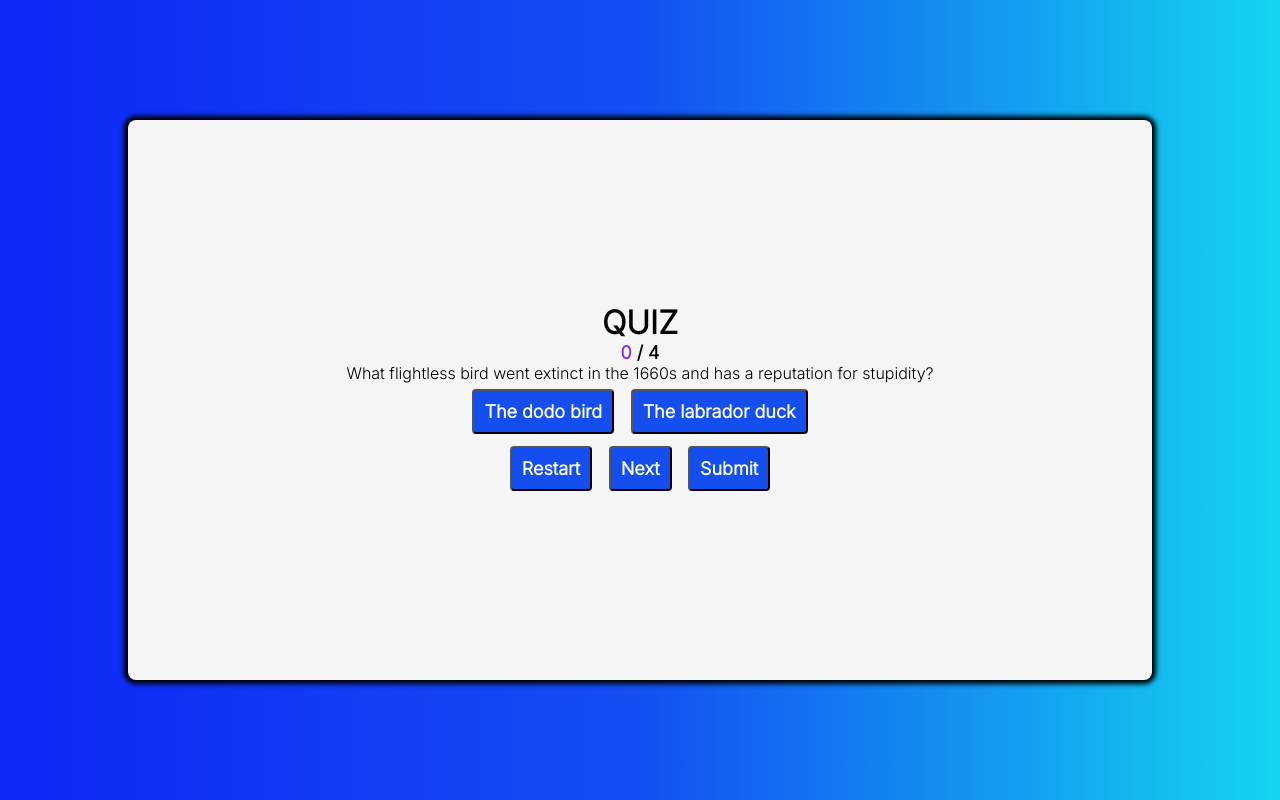
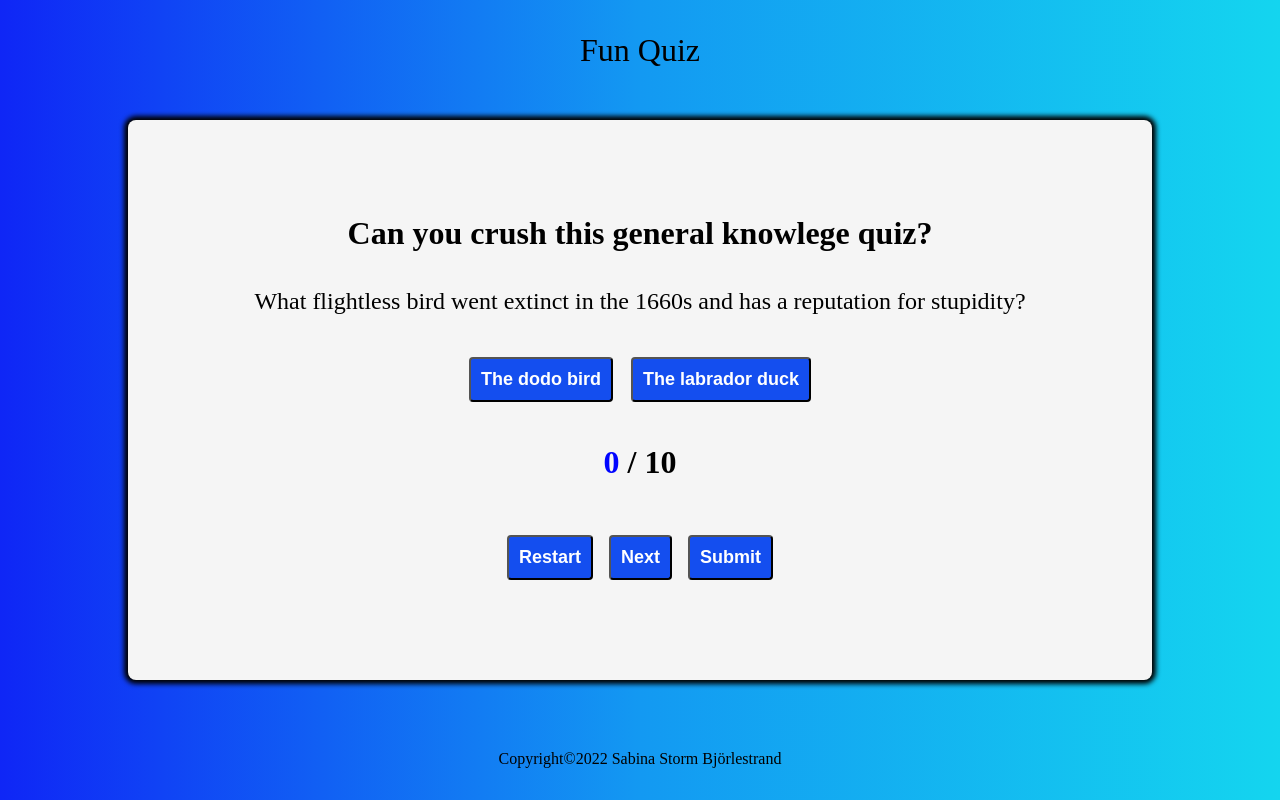
Before and after one commit to Sabinastorm/quiz, a plain HTML site: page index.html in a window 1280 px wide. Drawn offline with Linux system fonts and the light colour scheme.

Commit message:
Add questions to quiz

```diff
--- a/assets/css/style.css
+++ b/assets/css/style.css
@@ -1,13 +1,13 @@
-@import url('https://fonts.googleapis.com/css2?family=Inter:wght@300&display=swap');
+@import url('https://fonts.googleapis.com/css2?family=Inter:wght@300&family=Source+Serif+4&display=swap');
 
 * {
     margin: 0;
     padding: 0;
-    font-family: 'Inter', sans-serif;
+    font-family: Source Serif 4, sans-serif;
 }
-
+/* Code from Code ninjas How To Create A JavaScript Quiz Code?*/
 body {
-    background: linear-gradient(to right, #0f26f6,#134ff2,#14d5ef);
+    background: linear-gradient(to right, #0f26f6,#1399f2,#14d5ef);
     background-repeat: no-repeat ;
     height: 100vh;
     width: 100vw;
@@ -30,13 +30,18 @@ body {
     text-align: center;
 }
 
+.options {
+    padding-top: 1.5em;
+}
+
 .score {
-    font-size: large;
+    padding-bottom: 1.5em;
+    font-size: 2em;
     font-weight: bold;
  }
 
  #user-score {
-     color: blueviolet;
+     color: rgb(0, 4, 255);
  }
 
  #total-score {
@@ -48,6 +53,11 @@ body {
      justify-content: center;
      align-items: center;
      flex-direction: column;
+     padding: 1.5em;
+ }
+
+ #question-area {
+     font-size: x-large;
  }
 
  .btn {
@@ -70,3 +80,16 @@ body {
  .hide {
      display:none;
  }
+
+ footer {
+     position: absolute;
+     bottom: 0;
+     padding: 2rem;
+ }
+
+ header {
+     position: absolute;
+     top: 0;
+     padding: 2rem;
+     font-size: 2rem;
+ }
--- a/assets/js/script.js
+++ b/assets/js/script.js
@@ -1,3 +1,4 @@
+// Code from Code ninjas How To Create A JavaScript Quiz Code?:
 const restartBtn = document.getElementById('restart');
 const prevBtn = document.getElementById('prev');
 const nextBtn = document.getElementById('next');
@@ -32,12 +33,56 @@ let questions = [
         ]
     },
     {
-      question: "Which Chess pieces moves first?",
+      question: "Which Chess piece moves first?",
       answers: [
           {option:"White",answer:true},
           {option:"Black",answer:false}
       ]
+    },
+    {
+        question: "How many humps does a camel have?",
+        answers: [
+            {option:"One",answer:false},
+            {option:"Two",answer:true}
+        ]
+
+    },
+    {
+        question: "What is Earth's largest continent?",
+        answers: [
+            {option:"Asia",answer:true},
+            {option:"Africa",answer:false}
+        ]
+    },
+    {
+        question: "How many colors are there in the rainbow?",
+        answers: [
+            {option:"Six",answer:false},
+            {option:"Seven",answer:true}
+            ]
+    },
+    {
+        question: "What country is responsible for creating the Olympic Games?",
+        answers: [
+            {option:"Greece",answer:true},
+            {option:"Spain",answer:false}
+        ]
+    },
+    {
+        question: "What's the smallest country in the world?",
+        answers: [
+            {option:"Vatican City",answer:true},
+            {option:"Monaco",answer:false}
+        ]
+    },
+    {
+        question: "What is the loudest animal on Earth?",
+        answers: [
+            {option:"Elephant",answer:false},
+            {option:"Spearm Whale",answer:true}
+        ]
     }
+
 ]
 restartBtn.addEventListener('click',restart);
 prevBtn.addEventListener('click',prev);
@@ -92,7 +137,7 @@ function next(){
     if (currentQuestion === numberOfQuestions) {
       submit();
     }
-    if(currentQuestion>=2){
+    if(currentQuestion>=4){
         nextBtn.classList.add('hide');
         prevBtn.classList.remove('hide');
     }
@@ -127,10 +172,11 @@ function next(){
 }
 function prev(){
     currentQuestion--;
-    if(currentQustion<=0){
+    if(currentQuestion<=0){
         nextBtn.classList.add('hide');
         prevBtn.classList.remove('hide');
     }
+
     questionText.innerHTML = questions[currentQuestion].question;
     trueBtn.innerHTML = questions[currentQuestion].answers[0].option;
     trueBtn.onclick = () => {
@@ -166,7 +212,7 @@ function submit(){
     submitBtn.classList.add('hide');
     trueBtn.classList.add('hide');
     falseBtn.classList.add('hide');
-    questionText.innerHTML = "Congratulations!";
+    questionText.innerHTML = "Congratulations!<br><br>Your score is:";
 }
 beginQuiz();
 const numberOfQuestions = questions.length;
--- a/index.html
+++ b/index.html
@@ -10,26 +10,28 @@
     <title>QUIZ</title>
 </head>
 <body>
+    <header>Fun Quiz</header>
     <div class="container">
-        <h1 class="heading">QUIZ</h1>
-        <div class="score">
-            <span id="user-score">0</span>
-            <span id="total-score"></span>
-        </div>
-        <div class="content" id="question-area">
+        <h1>Can you crush this general knowlege quiz?</h1>
+            <div class="content" id="question-area">
             <div id="question-text"></div>
             <div class="options">
                 <button class="btn btn-option" id="true">True</button>
                 <button class="btn btn-option" id="false">False</button>
             </div>
-        </div>
-        <div class="controls">
+            </div>
+            <div class="score">
+            <span id="user-score">0</span>
+            <span id="total-score"></span>
+            </div>
+            <div class="controls">
             <button class="btn btn-restart" id="restart">Restart</button>
             <button class="btn btn-prev" id="prev">Prev</button>
             <button class="btn btn-next" id="next">Next</button>
             <button class="btn btn-submit" id="submit">Submit</button>
-        </div>
+            </div>
     </div>
+    <footer>Copyright©2022 Sabina Storm Björlestrand</footer>
     <script src="assets/js/script.js"></script>
 </body>
 </html>
```
